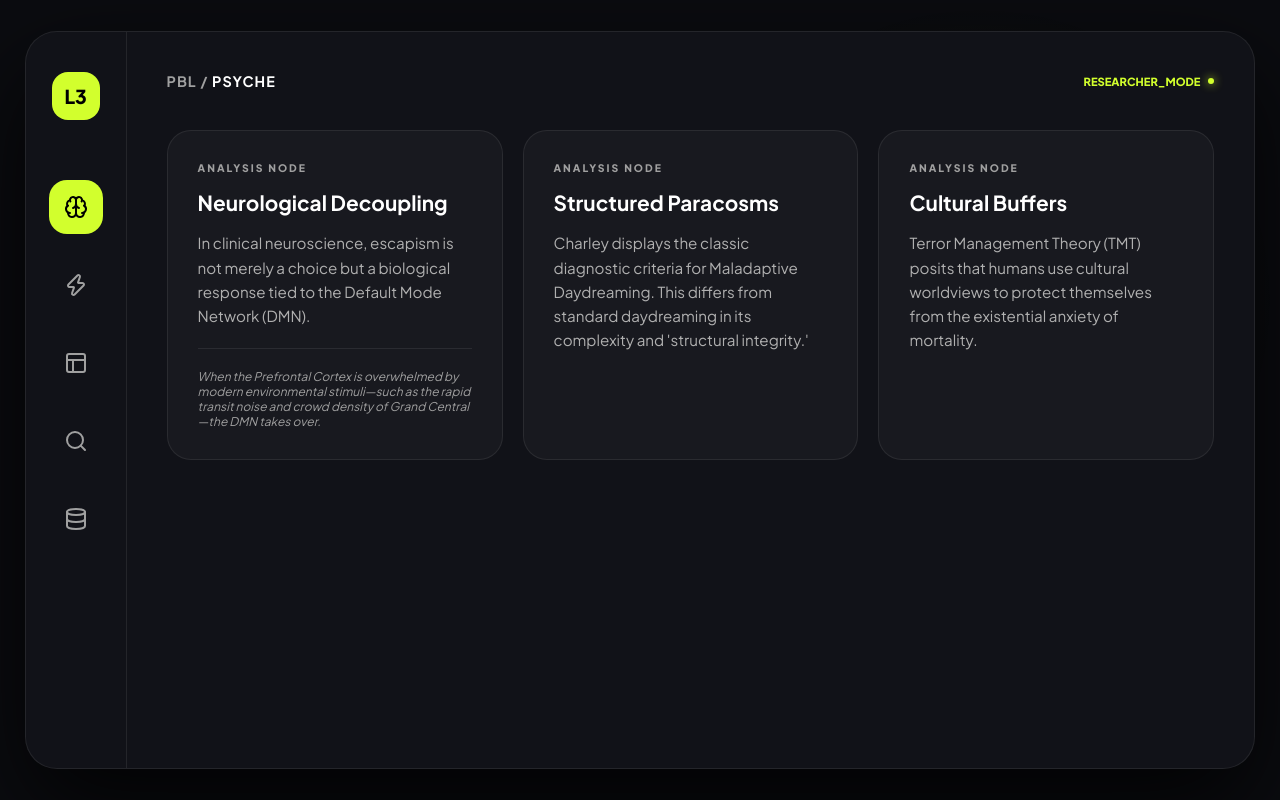
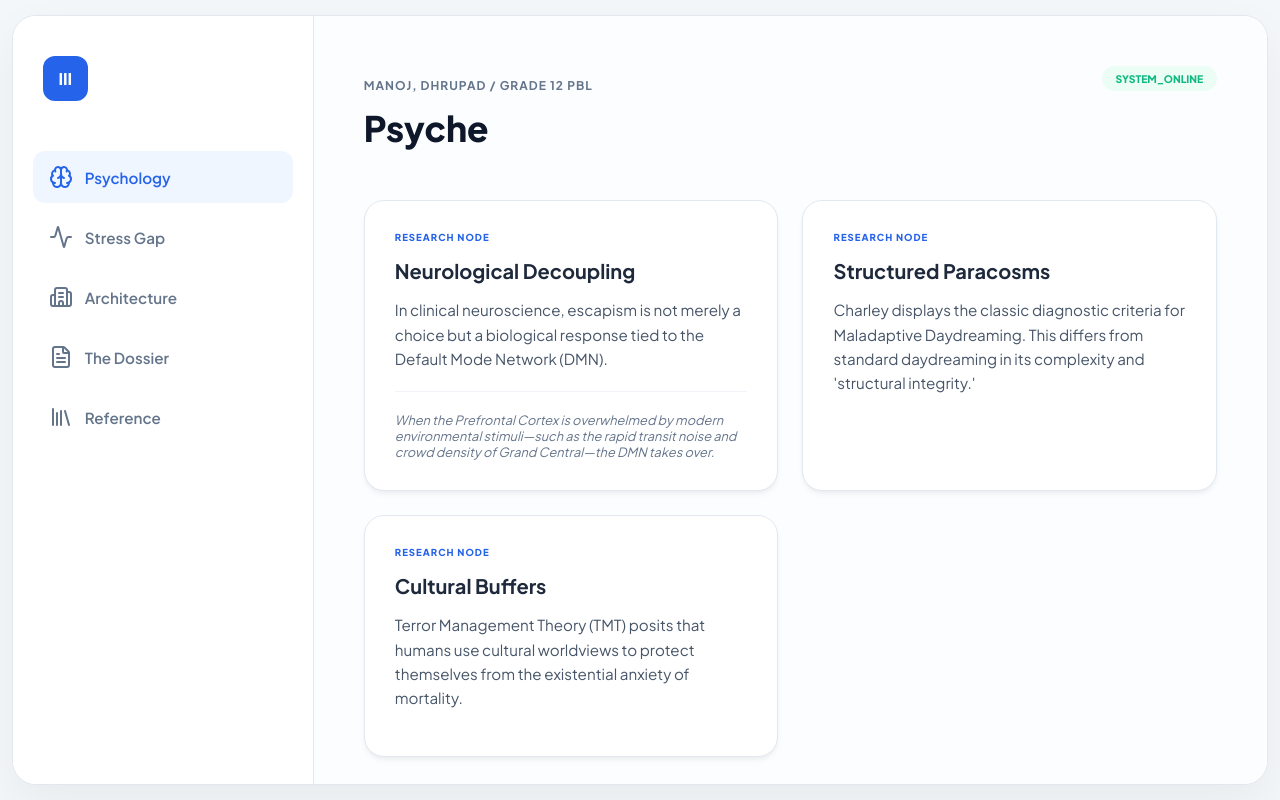
Before and after one commit to Github-of-dp/third-level-pbl, a Flask app: page / in a window 1280 px wide. Run offline with Flask 3, Linux system fonts and the light colour scheme.

Commit message:
Initiate

```diff
--- a/static/style.css
+++ b/static/style.css
@@ -1,15 +1,17 @@
 :root {
-    --bg: #0b0c10;
-    --card-bg: rgba(255, 255, 255, 0.03);
-    --border: rgba(255, 255, 255, 0.08);
-    --accent: #d2ff2d; /* That vibrant Dribbble lime-green/yellow */
-    --text-main: #ffffff;
-    --text-dim: #a0a0a0;
+    --bg-main: #f4f7f9;
+    --sidebar-bg: #ffffff;
+    --card-bg: #ffffff;
+    --accent: #2563eb; /* Clean Professional Blue like your SDG app */
+    --text-primary: #1e293b;
+    --text-muted: #64748b;
+    --border: #e2e8f0;
+    --shadow: 0 4px 6px -1px rgba(0, 0, 0, 0.05), 0 2px 4px -1px rgba(0, 0, 0, 0.03);
 }
 
-body.dribbble-layout {
-    background: var(--bg);
-    color: var(--text-main);
+body {
+    background-color: var(--bg-main);
+    color: var(--text-primary);
     font-family: 'Plus Jakarta Sans', sans-serif;
     margin: 0;
     height: 100vh;
@@ -19,84 +21,94 @@ body.dribbble-layout {
     overflow: hidden;
 }
 
-/* Vibrant Radial Background Glow */
-.glow-bg {
-    position: fixed; top: 0; right: 0; width: 600px; height: 600px;
-    background: radial-gradient(circle, rgba(210, 255, 45, 0.08) 0%, transparent 70%);
-    pointer-events: none; z-index: -1;
-}
-
-.dashboard-container {
-    width: 96vw; height: 92vh;
-    background: #111218;
+.app-frame {
+    width: 98vw;
+    height: 96vh;
+    background: #ffffff;
+    border-radius: 24px;
+    display: flex;
+    box-shadow: 0 20px 50px rgba(0,0,0,0.05);
     border: 1px solid var(--border);
-    border-radius: 32px;
-    display: flex;
     overflow: hidden;
-    box-shadow: 0 40px 100px rgba(0,0,0,0.8);
 }
 
 /* SIDEBAR */
 .sidebar {
-    width: 100px;
+    width: 260px;
+    background: var(--sidebar-bg);
     border-right: 1px solid var(--border);
-    display: flex; flex-direction: column; align-items: center;
-    padding: 40px 0;
+    display: flex;
+    flex-direction: column;
+    padding: 40px 20px;
 }
-.logo-box {
-    width: 48px; height: 48px; background: var(--accent);
-    color: #000; border-radius: 16px;
+
+.logo-icon {
+    width: 45px; height: 45px; background: var(--accent);
+    color: white; border-radius: 12px;
     display: flex; align-items: center; justify-content: center;
-    font-weight: 800; font-size: 1.2rem; margin-bottom: 60px;
+    font-weight: 800; margin-bottom: 50px; margin-left: 10px;
 }
-.nav-icons { display: flex; flex-direction: column; gap: 24px; }
-.icon-btn {
-    width: 54px; height: 54px; border-radius: 18px;
-    display: flex; align-items: center; justify-content: center;
-    cursor: pointer; color: var(--text-dim); transition: 0.3s;
+
+.nav-menu { display: flex; flex-direction: column; gap: 8px; }
+.nav-item {
+    display: flex; align-items: center; gap: 12px;
+    padding: 14px 16px; border-radius: 12px;
+    cursor: pointer; color: var(--text-muted);
+    font-weight: 600; font-size: 0.95rem; transition: 0.2s;
 }
-.icon-btn:hover { background: rgba(255,255,255,0.05); color: #fff; }
-.icon-btn.active { background: var(--accent); color: #000; }
+.nav-item i { width: 20px; height: 20px; }
+.nav-item:hover { background: #f8fafc; color: var(--accent); }
+.nav-item.active { background: #eff6ff; color: var(--accent); }
 
-/* MAIN WORKSPACE */
-.workspace { flex: 1; padding: 40px; overflow-y: auto; }
-.top-bar { display: flex; justify-content: space-between; align-items: center; margin-bottom: 40px; }
-.breadcrumb { font-weight: 700; font-size: 0.9rem; letter-spacing: 1px; color: var(--text-dim); }
-#current-segment { color: var(--text-main); }
-.user-status { font-size: 0.7rem; font-weight: 800; color: var(--accent); display: flex; align-items: center; gap: 8px; }
-.dot { width: 6px; height: 6px; background: var(--accent); border-radius: 50%; box-shadow: 0 0 10px var(--accent); }
+/* MAIN CONTENT */
+.main-content { flex: 1; padding: 50px; overflow-y: auto; background: #fcfdfe; }
+
+.content-header {
+    display: flex; justify-content: space-between;
+    align-items: flex-start; margin-bottom: 50px;
+}
+.kicker { font-size: 0.75rem; font-weight: 700; color: var(--text-muted); text-transform: uppercase; letter-spacing: 1px; }
+.content-header h1 { font-size: 2.2rem; margin: 5px 0 0 0; font-weight: 800; color: #0f172a; }
+
+.status-indicator {
+    font-size: 0.65rem; font-weight: 800; color: #10b981;
+    background: #ecfdf5; padding: 6px 14px; border-radius: 20px;
+}
 
 /* BENTO GRID */
 .bento-grid {
     display: grid;
-    grid-template-columns: repeat(auto-fill, minmax(300px, 1fr));
-    grid-auto-rows: min-content;
-    gap: 20px;
-    transition: 0.4s cubic-bezier(0.16, 1, 0.3, 1);
+    grid-template-columns: repeat(auto-fill, minmax(320px, 1fr));
+    gap: 24px;
+    transition: 0.3s ease;
 }
 
 .card {
     background: var(--card-bg);
     border: 1px solid var(--border);
-    border-radius: 24px;
+    border-radius: 20px;
     padding: 30px;
+    box-shadow: var(--shadow);
     transition: 0.3s;
 }
-.card:hover { border-color: var(--accent); background: rgba(255,255,255,0.06); }
-.card.full-span { grid-column: 1 / -1; }
+.card:hover { transform: translateY(-4px); box-shadow: 0 10px 15px -3px rgba(0,0,0,0.08); border-color: var(--accent); }
+.card.full { grid-column: 1 / -1; }
 
-.card-label { font-size: 0.65rem; font-weight: 800; text-transform: uppercase; letter-spacing: 2px; color: var(--text-dim); margin-bottom: 15px; }
-.card h3 { font-size: 1.3rem; margin: 0 0 15px 0; color: #fff; }
-.card p { font-size: 0.95rem; line-height: 1.6; color: #b0b0b0; margin-bottom: 20px; }
+.card-tag {
+    font-size: 0.6rem; font-weight: 800; color: var(--accent);
+    text-transform: uppercase; margin-bottom: 15px; letter-spacing: 1px;
+}
+.card h2 { font-size: 1.25rem; margin: 0 0 15px 0; font-weight: 700; }
+.card p { font-size: 0.95rem; line-height: 1.6; color: #475569; }
 
-.meta-info {
-    font-size: 0.75rem; color: var(--text-dim); border-top: 1px solid var(--border);
-    padding-top: 20px; font-style: italic;
+.card-footer {
+    margin-top: 20px; padding-top: 20px; border-top: 1px solid #f1f5f9;
+    font-size: 0.8rem; font-style: italic; color: var(--text-muted);
 }
 
-.clean-list { list-style: none; padding: 0; line-height: 2; font-size: 0.9rem; }
-.clean-list li { padding: 10px 0; border-bottom: 1px solid var(--border); }
+.ref-list { list-style: none; padding: 0; }
+.ref-list li { padding: 12px 0; border-bottom: 1px solid #f1f5f9; font-size: 0.9rem; color: #334155; }
 
 /* SCROLLBAR */
-.workspace::-webkit-scrollbar { width: 6px; }
-.workspace::-webkit-scrollbar-thumb { background: var(--border); border-radius: 10px; }
+.main-content::-webkit-scrollbar { width: 8px; }
+.main-content::-webkit-scrollbar-thumb { background: #e2e8f0; border-radius: 10px; }
--- a/templates/index.html
+++ b/templates/index.html
@@ -3,46 +3,54 @@
 <head>
     <meta charset="UTF-8">
     <meta name="viewport" content="width=device-width, initial-scale=1.0">
-    <title>THE THIRD LEVEL | AI ARCHIVE</title>
+    <title>THE THIRD LEVEL | RESEARCH PORTAL</title>
     <link rel="stylesheet" href="{{ url_for('static', filename='style.css') }}">
-    <link href="https://fonts.googleapis.com/css2?family=Plus+Jakarta+Sans:wght@300;400;500;700;800&display=swap" rel="stylesheet">
+    <link href="https://fonts.googleapis.com/css2?family=Plus+Jakarta+Sans:wght@400;500;600;700;800&display=swap" rel="stylesheet">
     <script src="https://unpkg.com/lucide@latest"></script>
 </head>
-<body class="dribbble-layout">
+<body class="light-dashboard">
 
-    <div class="glow-bg"></div>
-
-    <div class="dashboard-container">
+    <div class="app-frame">
         <aside class="sidebar">
-            <div class="logo-area">
-                <div class="logo-box">L3</div>
+            <div class="logo">
+                <div class="logo-icon">III</div>
             </div>
-            <nav class="nav-icons">
-                <div class="icon-btn active" onclick="loadChapter('chapter_1_psychological_profiling', this)" data-name="Psyche">
+            <nav class="nav-menu">
+                <div class="nav-item active" onclick="loadChapter('chapter_1_psychological_profiling', this)" data-name="Psyche">
                     <i data-lucide="brain"></i>
+                    <span>Psychology</span>
                 </div>
-                <div class="icon-btn" onclick="loadChapter('chapter_2_socio_economic_stress_gap', this)" data-name="Stress">
-                    <i data-lucide="zap"></i>
+                <div class="nav-item" onclick="loadChapter('chapter_2_socio_economic_stress_gap', this)" data-name="Stress">
+                    <i data-lucide="activity"></i>
+                    <span>Stress Gap</span>
                 </div>
-                <div class="icon-btn" onclick="loadChapter('chapter_3_architectural_symbolism', this)" data-name="Space">
-                    <i data-lucide="layout"></i>
+                <div class="nav-item" onclick="loadChapter('chapter_3_architectural_symbolism', this)" data-name="Space">
+                    <i data-lucide="building-2"></i>
+                    <span>Architecture</span>
                 </div>
-                <div class="icon-btn" onclick="loadChapter('chapter_4_sam_weiner_dossier', this)" data-name="Dossier">
-                    <i data-lucide="search"></i>
+                <div class="nav-item" onclick="loadChapter('chapter_4_sam_weiner_dossier', this)" data-name="Dossier">
+                    <i data-lucide="file-text"></i>
+                    <span>The Dossier</span>
                 </div>
-                <div class="icon-btn" onclick="loadChapter('chapter_5_glossary_of_concepts', this)" data-name="Index">
-                    <i data-lucide="database"></i>
+                <div class="nav-item" onclick="loadChapter('chapter_5_glossary_of_concepts', this)" data-name="Index">
+                    <i data-lucide="library"></i>
+                    <span>Reference</span>
                 </div>
             </nav>
         </aside>
 
-        <main class="workspace">
-            <header class="top-bar">
-                <div class="breadcrumb">PBL / <span id="current-segment">PSYCHE</span></div>
-                <div class="user-status">RESEARCHER_MODE <span class="dot"></span></div>
+        <main class="main-content">
+            <header class="content-header">
+                <div class="header-info">
+                    <p class="kicker">Manoj, Dhrupad / Grade 12 PBL</p>
+                    <h1 id="page-title">Psychological Profiling</h1>
+                </div>
+                <div class="user-profile">
+                    <div class="status-indicator">SYSTEM_ONLINE</div>
+                </div>
             </header>
 
-            <div id="content-grid" class="bento-grid">
+            <div id="bento-container" class="bento-grid">
                 </div>
         </main>
     </div>
@@ -54,33 +62,36 @@
             try {
                 const res = await fetch('/get_research');
                 db = await res.json();
-                loadChapter('chapter_1_psychological_profiling', document.querySelector('.icon-btn'));
+                loadChapter('chapter_1_psychological_profiling', document.querySelector('.nav-item'));
                 lucide.createIcons();
-            } catch (err) { console.error(err); }
+            } catch (err) { console.error("Data Load Error:", err); }
         }
 
         function loadChapter(key, el) {
-            const grid = document.getElementById('content-grid');
-            const breadcrumb = document.getElementById('current-segment');
+            const container = document.getElementById('bento-container');
+            const title = document.getElementById('page-title');
 
-            document.querySelectorAll('.icon-btn').forEach(b => b.classList.remove('active'));
+            document.querySelectorAll('.nav-item').forEach(i => i.classList.remove('active'));
             el.classList.add('active');
-            breadcrumb.innerText = el.getAttribute('data-name').toUpperCase();
+            title.innerText = el.getAttribute('data-name');
 
-            grid.style.opacity = 0;
+            container.style.opacity = 0;
+            container.style.transform = "translateY(10px)";
+
             setTimeout(() => {
-                grid.innerHTML = renderBento(db[key]);
-                grid.style.opacity = 1;
+                container.innerHTML = renderCards(db[key]);
+                container.style.opacity = 1;
+                container.style.transform = "translateY(0)";
                 lucide.createIcons();
-            }, 250);
+            }, 200);
         }
 
-        function renderBento(node) {
+        function renderCards(node) {
             let html = "";
-            if (typeof node === 'string') return `<div class="card full-span"><p>${node}</p></div>`;
+            if (typeof node === 'string') return `<div class="card full"><p>${node}</p></div>`;
 
             if (Array.isArray(node)) {
-                html += `<div class="card full-span"><div class="card-label">Reference Data</div><ul class="clean-list">`;
+                html += `<div class="card full"><h3>References</h3><ul class="ref-list">`;
                 node.forEach(i => {
                     html += `<li>${typeof i === 'object' ? `<strong>${i.word || i.item || i.author}:</strong> ${i.definition || i.purpose || i.title}` : i}</li>`;
                 });
@@ -88,20 +99,20 @@
             }
 
             if (typeof node === 'object') {
-                const title = node.label || node.concept || node.term || node.word || "";
-                const body = node.depth_analysis || node.description || node.truth || node.definition || "";
-                const meta = node.clinical_notes || node.sociological_result || "";
+                const h = node.label || node.concept || node.term || node.word || "";
+                const b = node.depth_analysis || node.description || node.truth || node.definition || "";
+                const m = node.clinical_notes || node.sociological_result || "";
 
-                if (title || body) {
+                if (h || b) {
                     html += `
                         <div class="card">
-                            <div class="card-label">Analysis Node</div>
-                            <h3>${title}</h3>
-                            <p>${body}</p>
-                            ${meta ? `<div class="meta-info">${meta}</div>` : ''}
+                            <div class="card-tag">Research Node</div>
+                            <h2>${h}</h2>
+                            <p>${b}</p>
+                            ${m ? `<div class="card-footer">${m}</div>` : ''}
                         </div>`;
                 } else {
-                    Object.values(node).forEach(v => html += renderBento(v));
+                    Object.values(node).forEach(v => html += renderCards(v));
                 }
             }
             return html;
```
